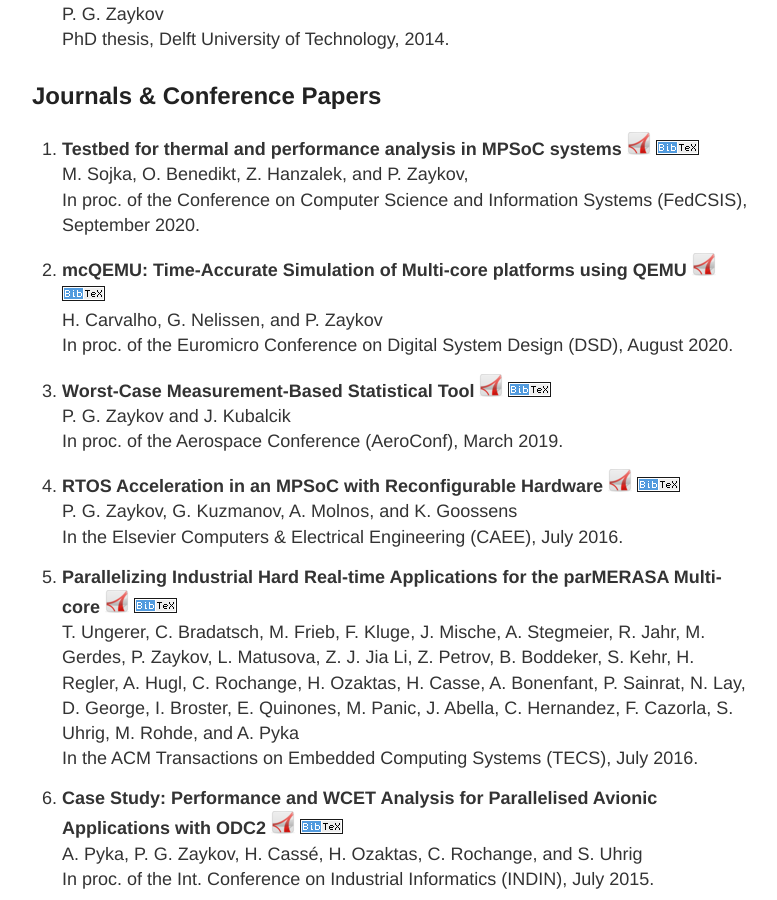
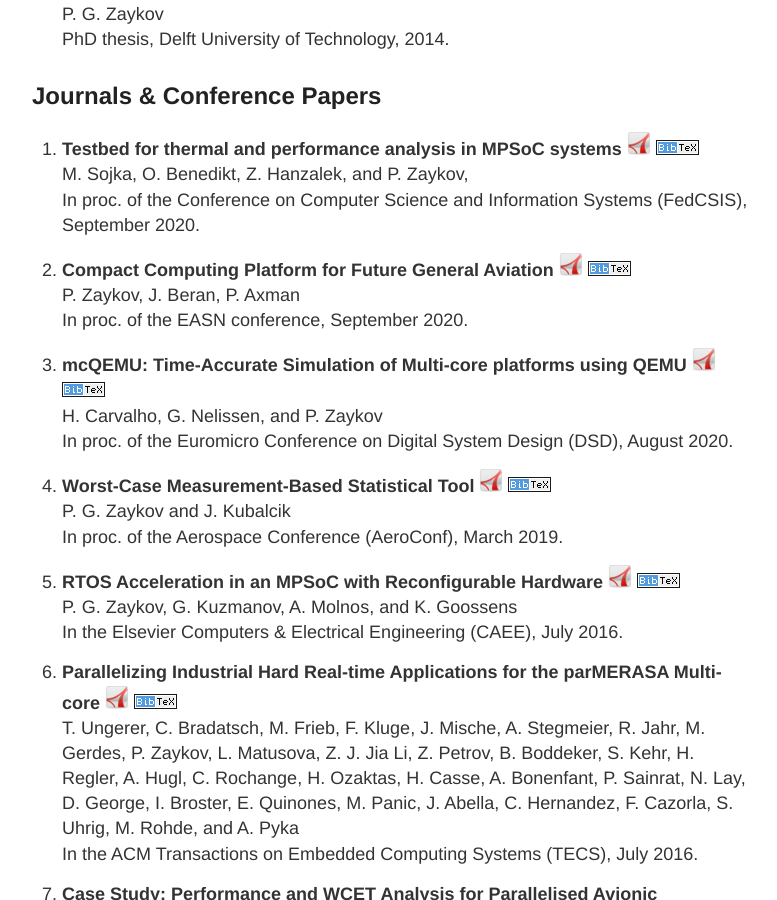
Before and after one commit to zaykov/web-page, a Jekyll site: the page built from publications.md, in a window 1280 px wide and 900 px high, scrolled down 320 px. Shown: the whole window, without its empty margins (248-1025 px from the left). Built offline with Jekyll 4.4.1, drawn with Linux system fonts in a browser that asks for light colours; comment, search, counter and statistics services are not loaded.

Commit message:
updated the EASN publication

```diff
--- a/publications.md
+++ b/publications.md
@@ -19,6 +19,12 @@ PhD thesis, Delft University of Technology, 2014.
 M. Sojka, O. Benedikt, Z. Hanzalek, and P. Zaykov, <br>
 In proc. of the Conference on Computer Science and Information Systems (FedCSIS), September 2020.
 
+1. **Compact Computing Platform for Future General Aviation**
+<a href="" target="_blank"><img src="{{ site.url }}/images/pdf.png"></a>
+<a href="{{ site.url }}/publications/bib/zaykov-2020-easn.bib" target="_blank"><img src="{{ site.url }}/images/bibtex.png"></a>
+<br>
+P. Zaykov, J. Beran, P. Axman<br>
+In proc. of the EASN conference, September 2020.
 
 1. **mcQEMU: Time-Accurate Simulation of Multi-core platforms using QEMU**
 <a href="" target="_blank"><img src="{{ site.url }}/images/pdf.png"></a>
@@ -26,6 +32,7 @@ In proc. of the Conference on Computer Science and Information Systems (FedCSIS)
 <br>
 H. Carvalho, G. Nelissen, and P. Zaykov <br>
 In proc. of the Euromicro Conference on Digital System Design (DSD), August 2020.
+
 
 1. **Worst-Case Measurement-Based Statistical Tool**
 <a href="https://doi.org/10.1109/AERO.2019.8741824" target="_blank"><img src="{{ site.url }}/images/pdf.png"></a>
```
Also changed, not shown: publications/bib/zaykov-2020-easn.bib (added, +8 -0 lines).
